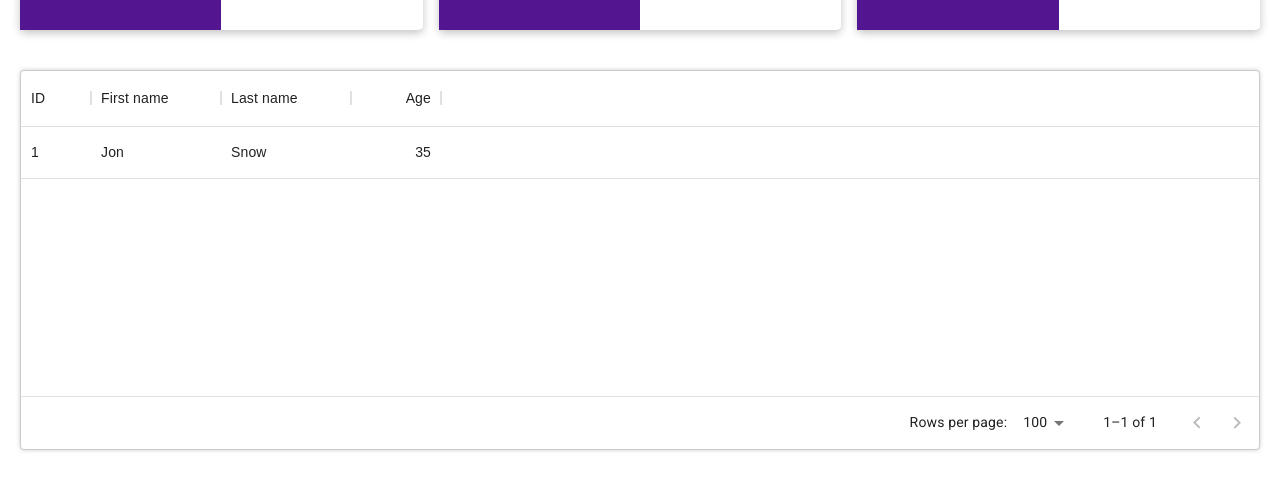
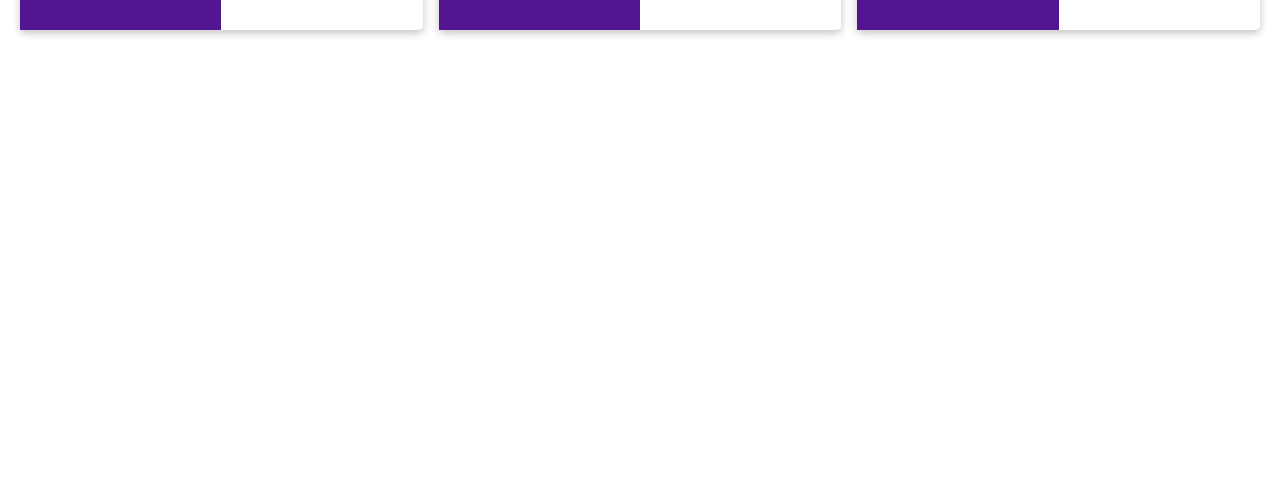
Before and after one commit to Adrian1jr/inventario-react, a React (Vite) app: page / in a window 1280 px wide. Shown: the part 277-768 px from the top of the page. Built offline with nearby package versions, Linux system fonts and the light colour scheme; no server answers.

Commit message:
UPDATE table

```diff
--- a/src/components/table.jsx
+++ b/src/components/table.jsx
@@ -1,36 +1,5 @@
 import * as React from "react";
-import { DataGrid } from "@mui/x-data-grid";
-
-const columns = [
-  { field: "id", headerName: "ID", width: 70 },
-  { field: "firstName", headerName: "First name", width: 130 },
-  { field: "lastName", headerName: "Last name", width: 130 },
-  {
-    field: "age",
-    headerName: "Age",
-    type: "number",
-    width: 90,
-  },
-];
-
-const rows = [{ id: 1, lastName: "Snow", firstName: "Jon", age: 35 }];
 
 export default function DataTable() {
-  return (
-    <div style={{ height: 380, width: "100%" }}>
-      <DataGrid
-        columns={columns}
-        rows={rows}
-        sx={{
-          height: "100%",
-          width: "100%",
-          overflow: "auto",
-          border: "1px solid #ccc",
-          borderRadius: "4px",
-          boxShadow: "0 0 4px #ccc",
-          backgroundColor: "#fff",
-        }}
-      />
-    </div>
-  );
+  return <div></div>;
 }
```
